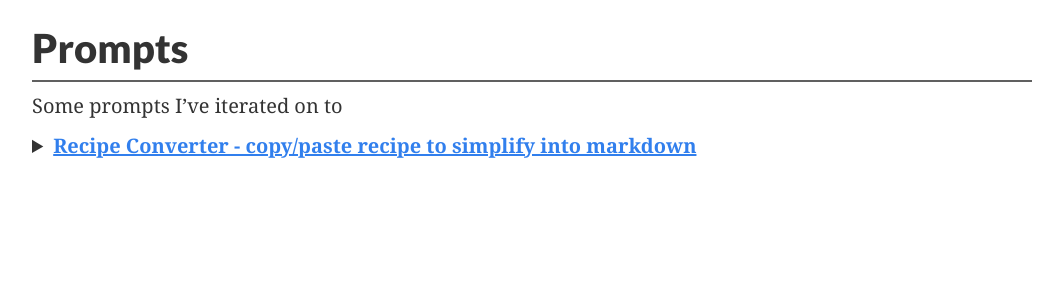
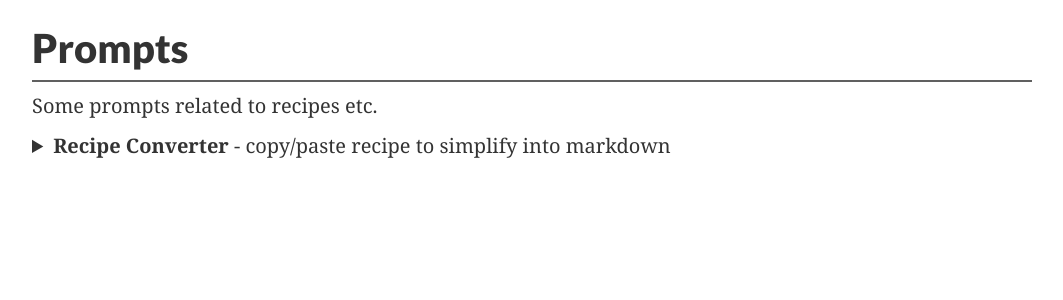
Before and after one commit to bradleyoesch/bradleyoesch.github.io, a Jekyll site: the page built from recipes/prompts.md, in a window 1280 px wide. Shown: the top 300 px of the page, without its empty margins (108-1171 px from the left). Built offline with Jekyll 4.4.1, drawn with Linux system fonts in a browser that asks for light colours; some web fonts are replaced; our own code applies the rules of GitHub Pages for plain Markdown files.

Commit message:
try to fix inner markdown formatting

````diff
--- a/recipes/prompts.md
+++ b/recipes/prompts.md
@@ -1,10 +1,10 @@
 # Prompts
 
-Some prompts I've iterated on to
+Some prompts related to recipes etc.
 
 <details>
-<summary><a href="#">Recipe Converter - copy/paste recipe to simplify into markdown</a></summary>
-```
+<summary><strong>Recipe Converter</strong> - copy/paste recipe to simplify into markdown</summary>
+<pre>
 At the end of this prompt in the <recipe> tag is a freeform English recipe copied from the internet. Convert the recipe using the following rules:
 
 # General
@@ -19,9 +19,9 @@ At the end of this prompt in the <recipe> tag is a freeform English recipe copie
 - Remove any extraneous description sections or extras that may come from copy/pasting from an internet source
 - The output should be in a markdown block
 example:
-\`\`\`markdown
+```markdown
 # output
-\`\`\`
+```
 
 # Overview
 - Include the following values if available, as bullets
@@ -82,7 +82,7 @@ example:
 
 ## Example instructions format:
 
-\`\`\`markdown
+```markdown
 1. In small bowl
    1. Whisk
       * 188g all-purpose flour
@@ -93,7 +93,7 @@ example:
    1. 1 min - beat on high until smooth and creamy
       * 2 sticks (230g; 1 cup) unsalted butter, room temperature
    ...
-\`\`\`
+```
 
 # Nutrition facts
 
@@ -113,5 +113,5 @@ example:
 
 <recipe>
 </recipe>
-```
+</pre>
 </details>
````
